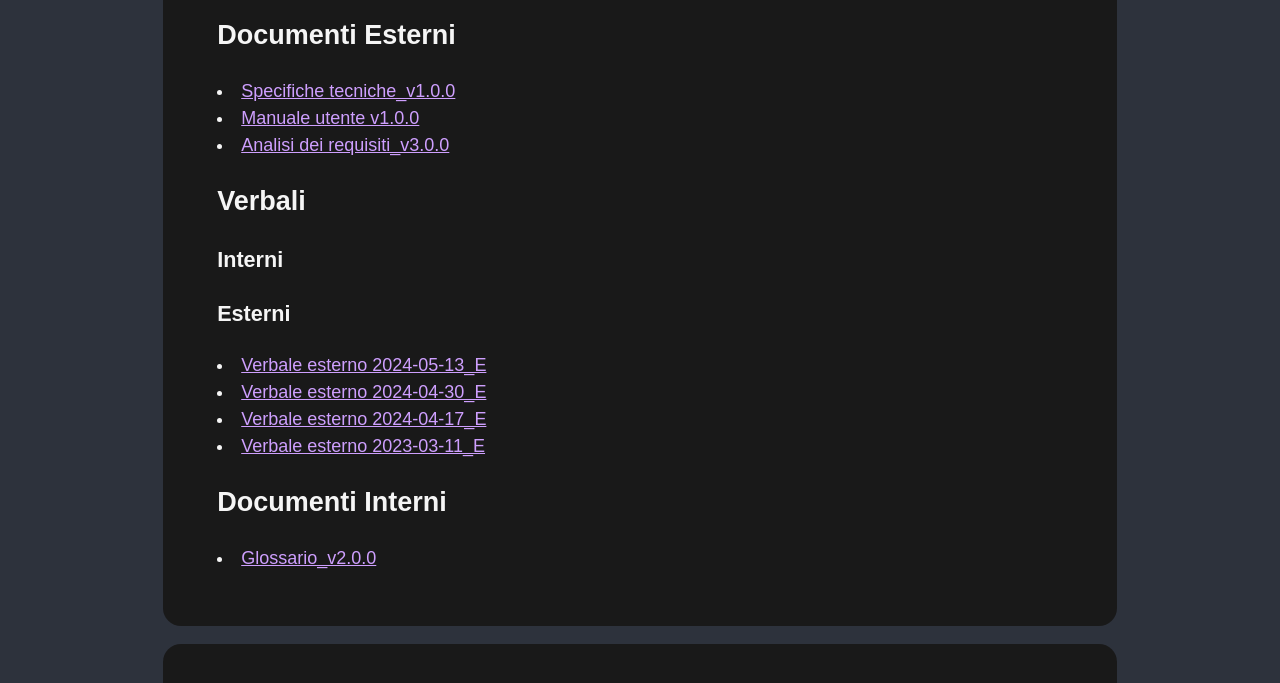
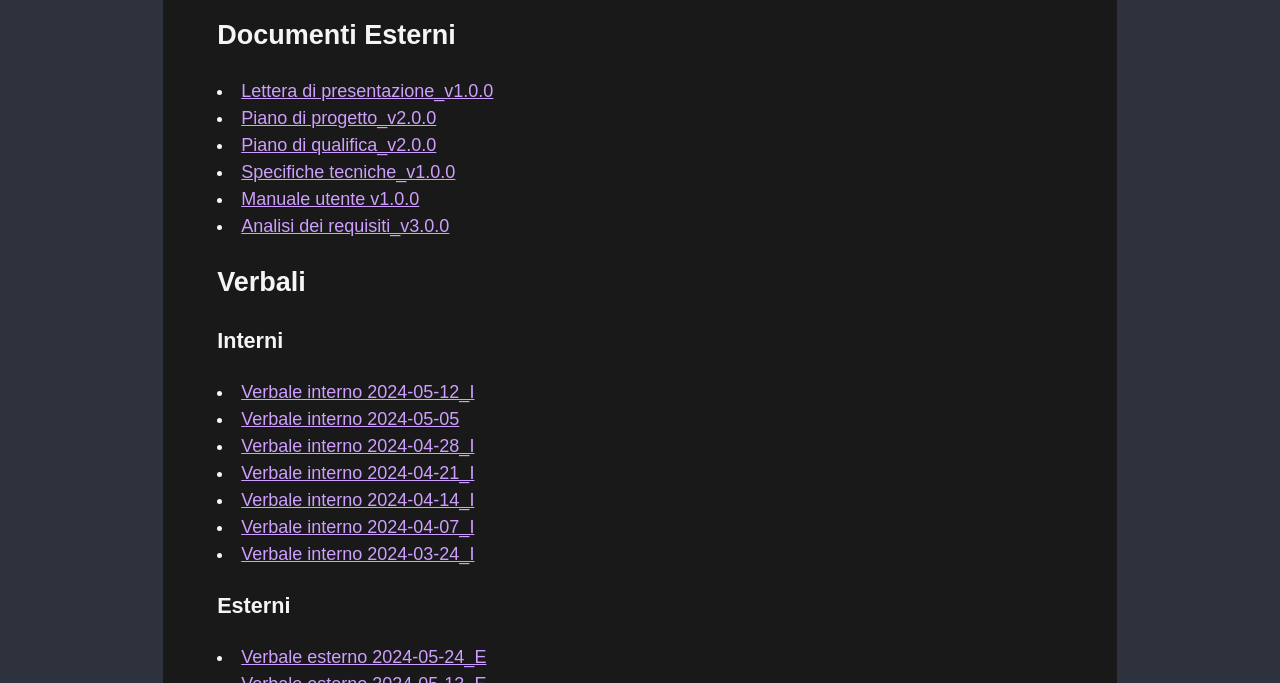
Before and after one commit to Project-SWEnergy/Project-SWEnergy.github.io, a plain HTML site: page index.html in a window 1280 px wide. Shown: the part 269-952 px from the top of the page. Drawn offline with Linux system fonts and the light colour scheme.

Commit message:
aggiornamento sito

```diff
--- a/index.html
+++ b/index.html
@@ -29,6 +29,9 @@
 		<section id="pb">
 			<h1>PB</h1>
 			<h2>Documenti Esterni</h2>
+			<li><a class='link' href="PB/Lettera di presentazione.pdf" target="_blank">Lettera di presentazione_v1.0.0</a></li>
+			<li><a class='link' href="PB/Piano di progetto.pdf" target="_blank">Piano di progetto_v2.0.0</a></li>
+			<li><a class='link' href="PB/Piano di qualifica.pdf" target="_blank">Piano di qualifica_v2.0.0</a></li>
 			<li><a class='link' href="PB/Specifiche tecniche.pdf" target="_blank">Specifiche tecniche_v1.0.0</a></li>
 			<li><a class='link' href="PB/Manuale utente.pdf" target="_blank">Manuale utente v1.0.0</a></li>
 			<li><a class='link' href="PB/Analisi dei requisiti.pdf" target="_blank">Analisi dei requisiti_v3.0.0</a></li>
@@ -36,9 +39,17 @@
 				<div class="indented">
 					<h3>Interni</h3>
 					<div class="indented">
+						<li><a class='link' href="PB/Verbali/Interni/2024-05-12_I.pdf" target="_blank">Verbale interno 2024-05-12_I</a></li>
+						<li><a class='link' href="PB/Verbali/Interni/2024-05-05.pdf" target="_blank">Verbale interno 2024-05-05</a></li>
+						<li><a class='link' href="PB/Verbali/Interni/2024-04-28_I.pdf" target="_blank">Verbale interno 2024-04-28_I</a></li>
+						<li><a class='link' href="PB/Verbali/Interni/2024-04-21_I.pdf" target="_blank">Verbale interno 2024-04-21_I</a></li>
+						<li><a class='link' href="PB/Verbali/Interni/2024-04-14_I.pdf" target="_blank">Verbale interno 2024-04-14_I</a></li>
+						<li><a class='link' href="PB/Verbali/Interni/2024-04-07_I.pdf" target="_blank">Verbale interno 2024-04-07_I</a></li>
+						<li><a class='link' href="PB/Verbali/Interni/2024-03-24_I.pdf" target="_blank">Verbale interno 2024-03-24_I</a></li>
 					</div>
 					<h3>Esterni</h3>
 					<div class="indented">
+						<li><a class='link' href="PB/Verbali/Esterni/2024-05-24_E.pdf" target="_blank">Verbale esterno 2024-05-24_E</a></li>
 						<li><a class='link' href="PB/Verbali/Esterni/2024-05-13_E.pdf" target="_blank">Verbale esterno 2024-05-13_E</a></li>
 						<li><a class='link' href="PB/Verbali/Esterni/2024-04-30_E.pdf" target="_blank">Verbale esterno 2024-04-30_E</a></li>
 						<li><a class='link' href="PB/Verbali/Esterni/2024-04-17_E.pdf" target="_blank">Verbale esterno 2024-04-17_E</a></li>
```
Also changed, not shown: 13 other files.
